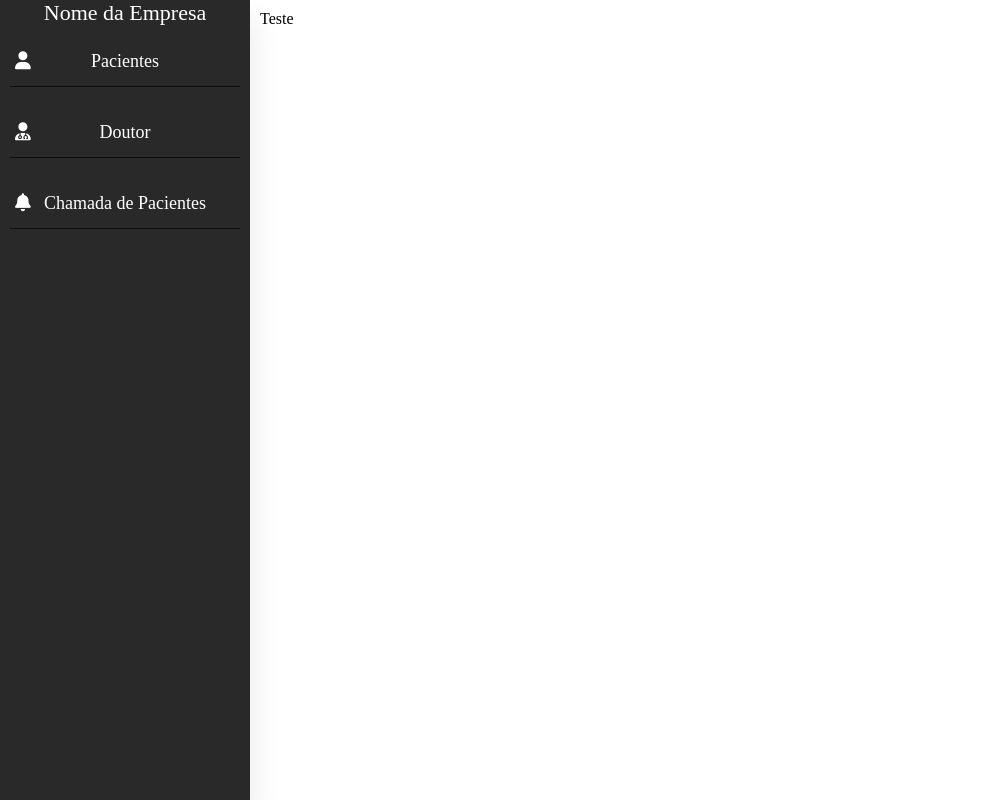
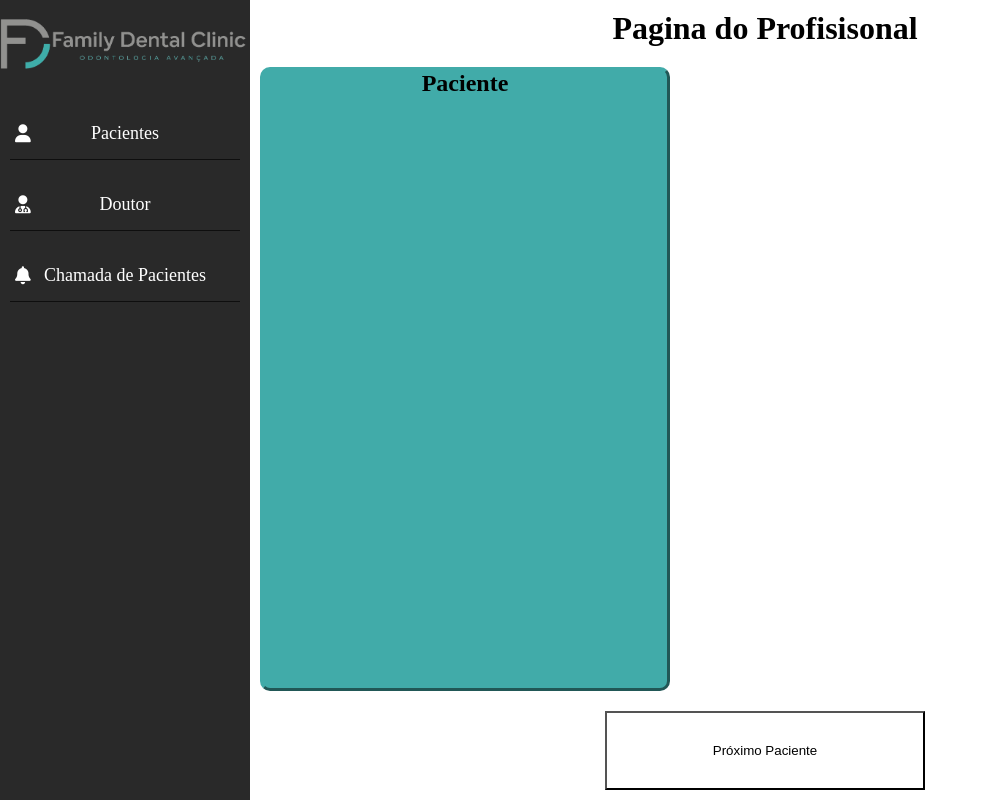
Before and after one commit to TheBraio/Clinica, a Flask app: page /doutor in a window 1280 px wide. Shown: the whole page, without its empty margins (0-987 px from the left). Run offline with Flask 3, Linux system fonts and the light colour scheme; some libraries are stand-ins or nearby versions.

Commit message:
Alguns teste

```diff
--- /dev/null
+++ b/static/doutor.css
@@ -0,0 +1,44 @@
+.container {
+    display:flex;
+    flex-direction: column;
+    height:100%;
+    width:100%;
+    align-items: center;
+    position: relative;
+}
+
+.title {
+    font-size: 2rem;
+    font-weight: bold;
+    margin-bottom: 20px;
+}
+
+.text-paciente {
+    font-weight: bold;
+    font-size: 1.5rem;
+    text-align: center;
+    width: 100%;
+}
+.container-paciente {
+    margin-right:auto;
+
+    display:flex;
+    flex-direction: column;
+    border: 3px outset #41ABA9;
+    border-radius: 10px;
+    width: 40%;
+    height:80%;
+
+    background-color: #41ABA9;
+}
+
+.main-container {
+    background-color: #ffffff;
+}
+
+.button {
+    margin-top: 20px;
+    background: none;
+    width: 20rem;
+    height:5rem
+}
--- a/static/navbar.css
+++ b/static/navbar.css
@@ -42,3 +42,8 @@ a i {
     text-align: center;
     color: white
 }
+
+.main-container {
+    flex:1;
+    padding:10px
+}
--- a/templates/base.html
+++ b/templates/base.html
@@ -12,12 +12,12 @@
     </head>
     <body>
         <nav class="nav">
-            <span class="nome">Nome da Empresa</span>
+            <img src="{{ url_for('static', filename='logo.png') }}" alt="">
             <a  href="/"><i class="fa-solid fa-user"></i></i>Pacientes</a>
             <a href="/doutor"><i class="fa-solid fa-user-doctor"></i>Doutor</a>
             <a href="/chamada"><i class="fa-solid fa-bell"></i>Chamada de Pacientes</a>
         </nav>
-        <div style="flex:1; margin:10px">
+        <div class='main-container'>
             {% block body %}
             {% endblock %}
         </div>
--- a/templates/doutor.html
+++ b/templates/doutor.html
@@ -2,9 +2,15 @@
 
 {% block head %}
 <script src="https://cdnjs.cloudflare.com/ajax/libs/socket.io/4.0.1/socket.io.js" integrity="sha512-q/dWJ3kcmjBLU4Qc47E4A9kTB4m3wuTY7vkFJDTZKjTs8jhyGQnaUrxa0Ytd0ssMZhbNua9hE+E7Qv1j+DyZwA==" crossorigin="anonymous"></script>
-
+<link rel="stylesheet" href="{{ url_for('static', filename='doutor.css') }}">
 {% endblock %}
 
 {% block body %}
-    Teste
+    <div class="container">
+        <span class="title">Pagina do Profisisonal</span>
+        <div class="container-paciente">
+            <span class="text-paciente">Paciente</span>
+        </div>
+        <button class="button">Próximo Paciente</button>
+    </div>
 {% endblock %}
```
Also changed, not shown: static/home.css (line endings or trailing spaces), static/logo.png (added).
